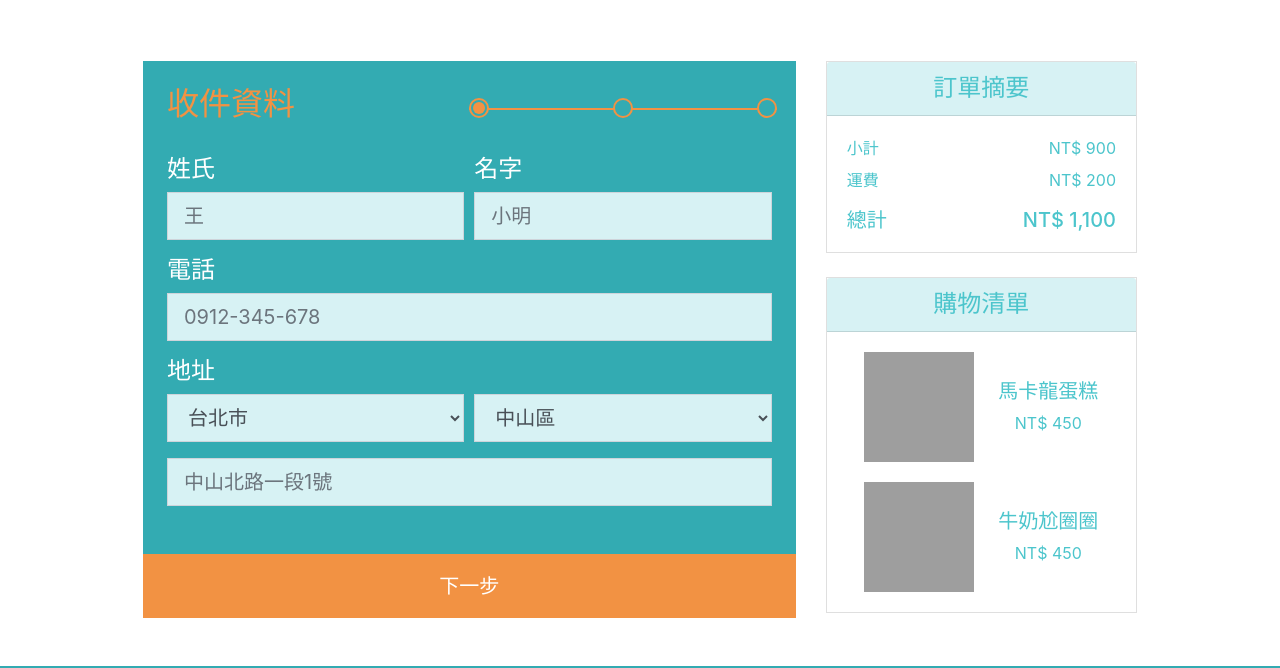
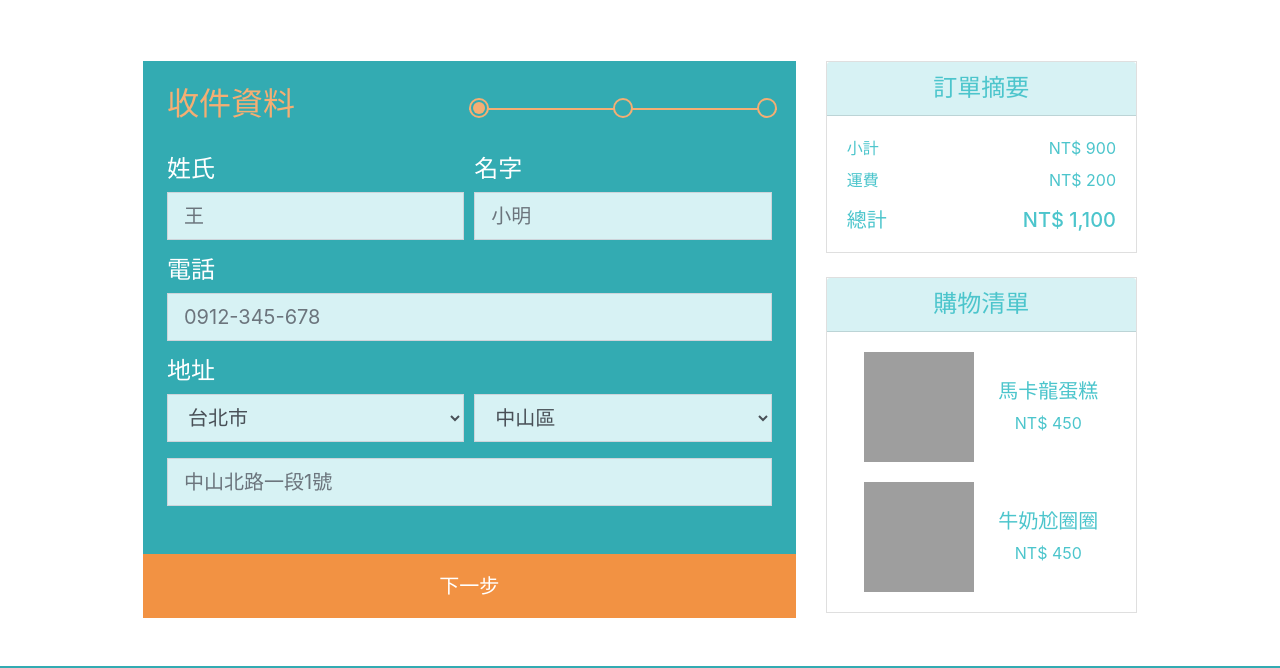
Before and after one commit to daylilystudio/LilySweety, a website: page public/checkout1.html in a window 1280 px wide. Shown: the part 69-737 px from the top of the page. Drawn offline with Linux system fonts and the light colour scheme; grey boxes are pictures that could not be loaded.

Commit message:
font Edit

```diff
--- a/public/checkout1.html
+++ b/public/checkout1.html
@@ -75,7 +75,7 @@
   <div class="row mt-5">
   <div class="col-md-8">
     <div class="bg-info p-4 pb-5">
-      <div class="form-row mb-4 text-warning">
+      <div class="form-row mb-4 text-warningLight">
         <div class="col-6 h2">收件資料</div>
         <div class="col-6 d-flex justify-content-between align-items-center p-0" style="position: relative;">
           <div class="step-circle1"></div>
--- a/source/stylesheets/components/_style.scss
+++ b/source/stylesheets/components/_style.scss
@@ -7,6 +7,9 @@
 }
 .text-infoLight{
   color: lighten($info,10%)!important;
+}
+.text-warningLight{
+  color: lighten($warning,10%)!important;
 }
 .text-infoLight:hover{
   color: darken($info,10%)!important;
@@ -132,10 +135,10 @@
       transition: background-color .5s;
     }
     &.active, &:hover{
-      color: darken($info,10%);
+      color: lighten($info,45%);
       font-weight: bolder;
       .rectangle-color{
-        background-color: rgba($warning,.9);
+        background-color: rgba($warning,.8);
       }
       .rectangle-image{
         filter: blur(0);
@@ -158,7 +161,7 @@
   width: 20px;
   height: 20px;
   border-radius: 50%;
-  border: 2px solid $warning;
+  border: 2px solid lighten($warning,10%);
   background-color: $info;
   z-index: 1;
   position: relative;
@@ -168,7 +171,7 @@
   width: 12px;
   height: 12px;
   border-radius: 50%;
-  background-color: $warning;
+  background-color: lighten($warning,10%);
   position: absolute;
   top: 2px;
   left: 2px;
@@ -179,7 +182,7 @@
   left: 0;
   right: 0;
   height: 2px;
-  background-color: $warning;
+  background-color: lighten($warning,10%);
 }
 
 //footer
```
Also changed, not shown: public/checkout2.html (+1 -1 lines), public/checkout3.html (+1 -1 lines), source/checkout1.html (+1 -1 lines), source/checkout2.html (+1 -1 lines), source/checkout3.html (+1 -1 lines), README.md, public/stylesheets/all.css, 1 other file.
